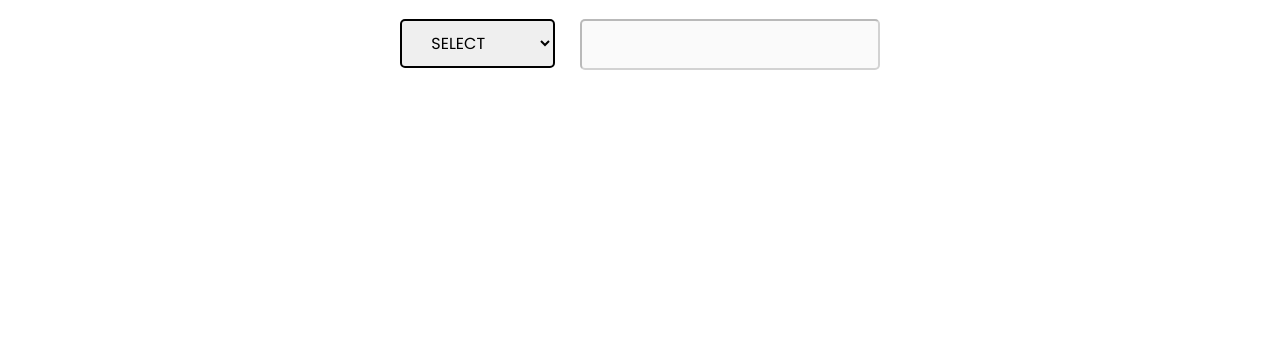
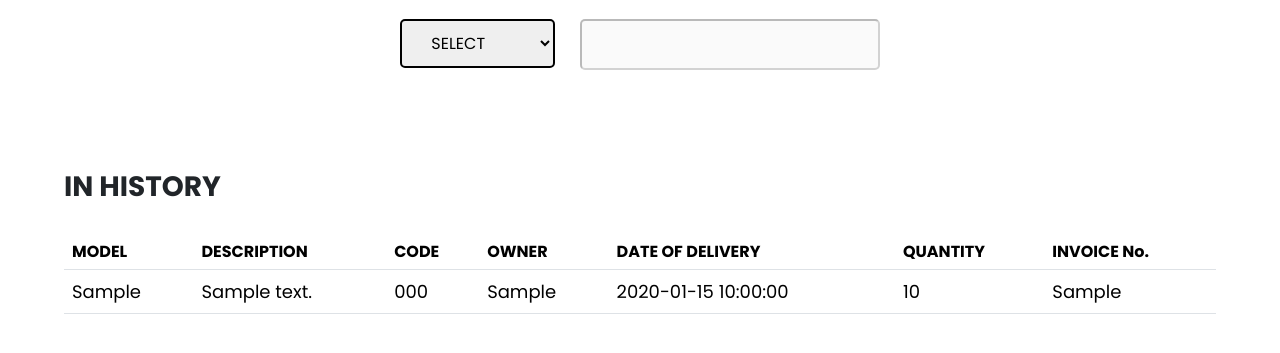
Before and after one commit to jdotus/SUPPLIES, a PHP site: page /record.php in a window 1280 px wide. Shown: the part 236-589 px from the top of the page. Run offline with PHP 8.4, Linux system fonts and the light colour scheme; tables that the repository leaves empty or names only in its code hold one stand-in row (values such as "Sample post"); some libraries are stand-ins or nearby versions.

Commit message:
Fixing the main table

```diff
--- a/record.php
+++ b/record.php
@@ -34,7 +34,7 @@
                     <select name="supplies" id="supplies" require>
                         <option value="default">SELECT</option>
                         <option value="delivery_in">Delivery IN</option>
-                        <option value="delivery_out ">Delivery OUT</option>
+                        <option value="delivery_out">Delivery OUT</option>
                         <!-- <option value="fillament">Fillament</option> -->
                     </select>
                     <input id="filter" type="text">
@@ -42,6 +42,46 @@
             </div>
             <div class="no-record" id="no-record">NO RECORD</div>
             <div class="view-table" id="view-table"></div>
+
+            <div class="main-table" id="main-table">
+
+                <?php
+                    $stmnt1 =  $con->prepare("SELECT * FROM delivery_in ORDER BY date_of_delivery LIMIT 10");
+                    $stmnt1->execute();
+                    $result = $stmnt1->get_result();
+
+                    if($result->num_rows > 0) {?>
+                        <div class="table-responsive bg-white">
+                            <h3>IN HISTORY</h3>
+                            <table class="table table-hover table-responsive-md mb-0" id="dataTable">
+                                <thead>
+                                    <tr>
+                                        <th class="h6 fw-bold" scope="col">MODEL</th>
+                                        <th class="h6 fw-bold" scope="col">DESCRIPTION</th>
+                                        <th class="h6 fw-bold" scope="col">CODE</th>
+                                        <th class="h6 fw-bold" scope="col">OWNER</th>
+                                        <th class="h6 fw-bold" scope="col">DATE OF DELIVERY</th>
+                                        <th class="h6 fw-bold" scope="col">QUANTITY</th>
+                                        <th class="h6 fw-bold" scope="col">INVOICE No.</th>
+                                    </tr>
+                                </thead>
+                                <tbody>
+                                    <?php while ($row = $result->fetch_assoc()) { ?>
+                                        <tr data-id="<?php echo $row['id']; ?>">
+                                            <td><?php echo htmlspecialchars($row['model']); ?></td>
+                                            <td><?php echo htmlspecialchars($row['description']); ?></td>
+                                            <td><?php echo htmlspecialchars($row['code']); ?></td>
+                                            <td><?php echo htmlspecialchars($row['owner']); ?></td>
+                                            <td><?php echo htmlspecialchars($row['date_of_delivery']); ?></td>
+                                            <td><?php echo htmlspecialchars($row['quantity']); ?></td>
+                                            <td><?php echo htmlspecialchars($row['invoice']); ?></td>
+                                        </tr>
+                                        <?php } ?>
+                                </tbody>
+                            </table>
+                        </div>
+                <?php } ?>
+            </div>
         </div>
     <script>
         $(document).ready(function() {
@@ -70,6 +110,7 @@
             // Initially disable filter and hide "No Record" message
             $('#filter').prop('disabled', true);
             $('#no-record').hide();
+            $('#main-table').show();
 
             $('#supplies').on('change', function() {
                 var selectedValue = $(this).val();
@@ -78,10 +119,11 @@
                 if (selectedValue !== 'default') {
                     $('#filter').prop('disabled', false); // Enable filter
                     viewDefaultTable(selectedValue, filter); // Fetch data
+                    $('#main-table').hide();
                 } else {
                     $('#filter').prop('disabled', true); // Disable filter
-                    // $('#view-table').html(''); // Clear table
-                    viewDefaultTable("default", filter);
+                    $('#view-table').html(''); // Clear table
+                    $('#main-table').show();
                     $('#no-record').hide(); // Hide "No Record"
                 }
             });
--- a/style.css
+++ b/style.css
@@ -28,6 +28,11 @@ form, .align_center{
 
 .space {
     padding: 30px 0;
+}
+
+.main-table h3 {
+    font-weight: 700;
+    margin: 0 0 30px 0;
 }
 
 .search_container {
```
Also changed, not shown: record_table.php (+6 -44 lines).
